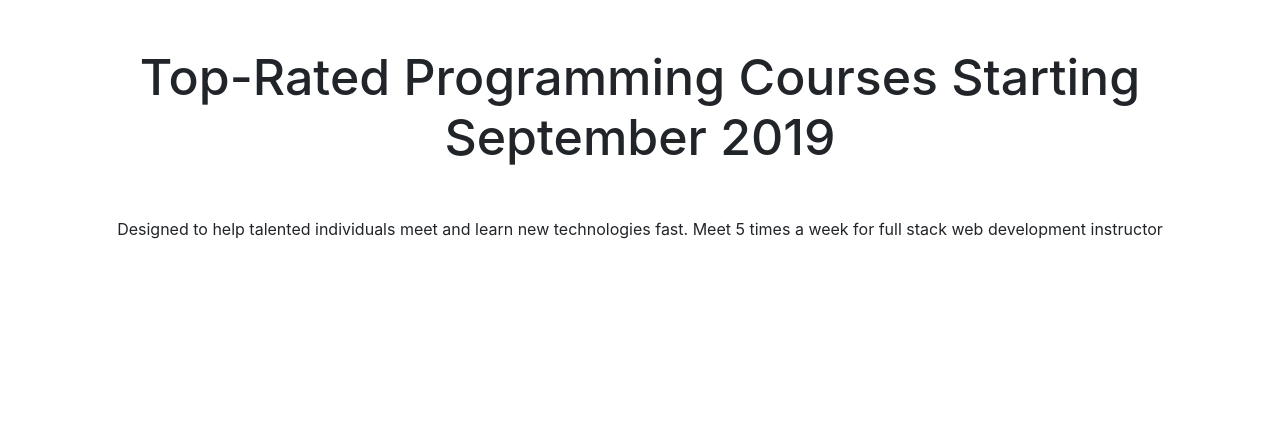
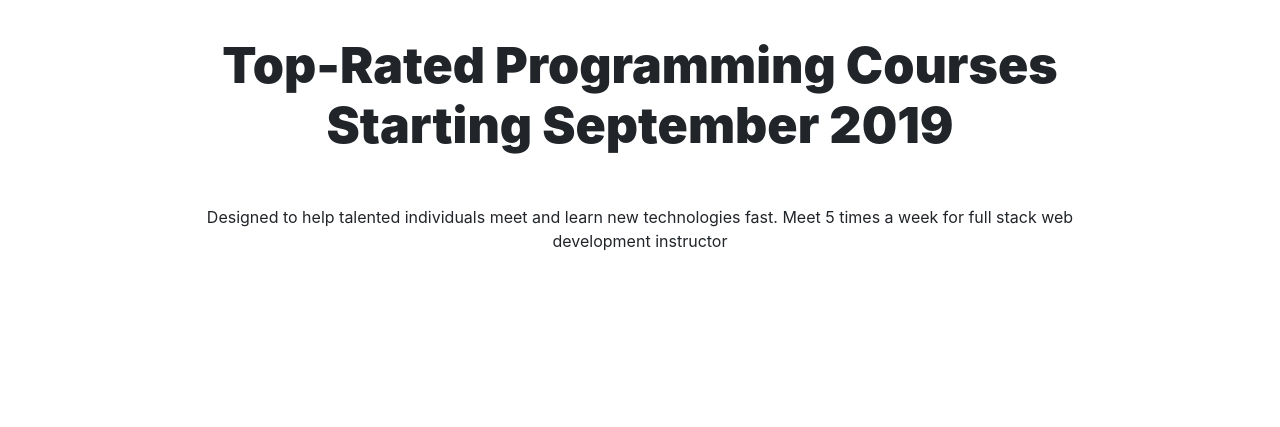
Before and after one commit to LiemLT/coderschool-pricing-page, a plain HTML site: page index.html in a window 1280 px wide. Shown: the part 373-800 px from the top of the page. Drawn offline with nearby package versions, Linux system fonts and the light colour scheme.

Commit message:
Minor change.

```diff
--- a/css/styles.css
+++ b/css/styles.css
@@ -14,6 +14,8 @@ section {
 .section1 {
     background: white;
     text-align: center;
+    padding-left: 15vw;
+    padding-right: 15vw;
 }
 
 .section2 {
@@ -33,6 +35,7 @@ h1 {
     margin-top: 1em;
     margin-bottom: 1em;
     font-size: 50px;
+    font-weight: 900;
 }
 
 .card {
```
